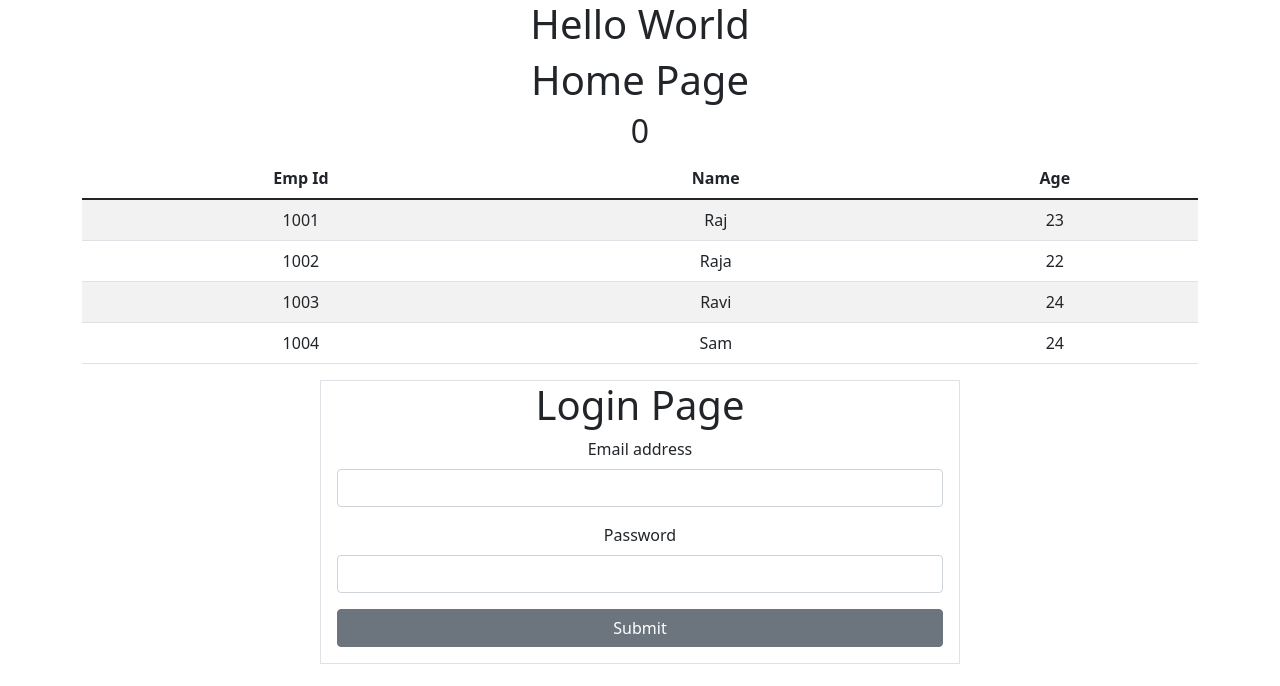
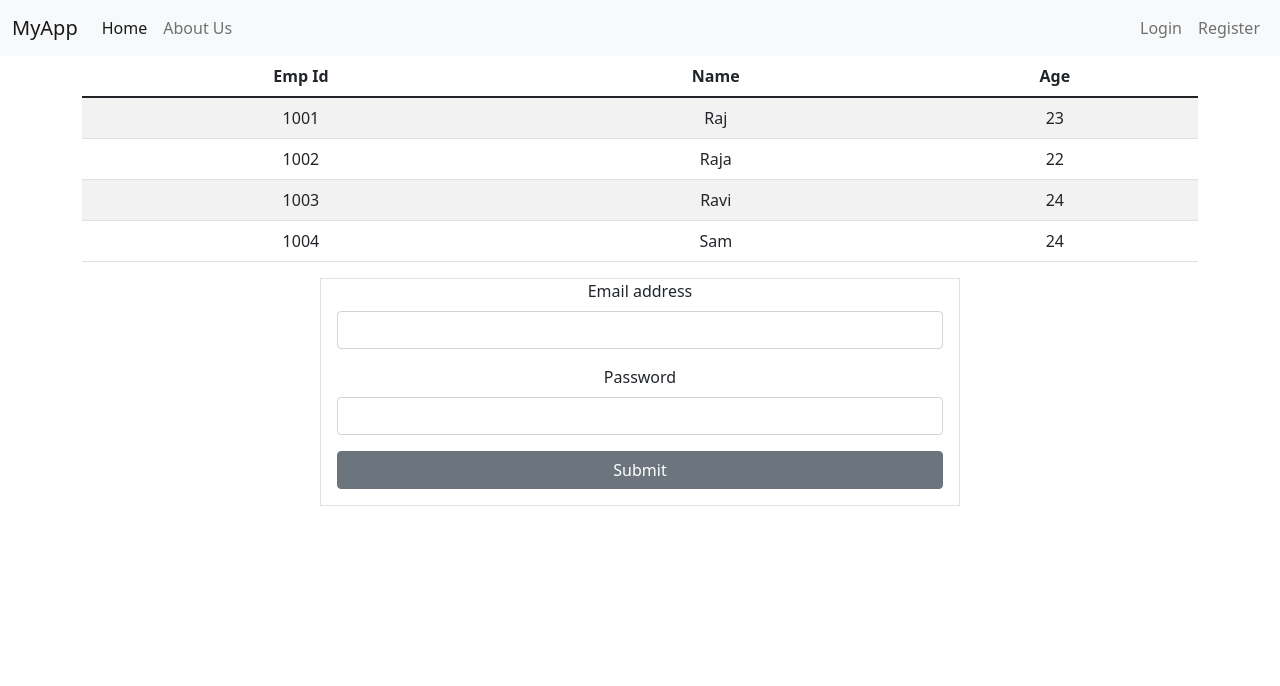
Before and after one commit to sudheerkumarr/React_5Apr, a React (Create React App) app in the folder myapp/: page / in a window 1280 px wide. Shown: the top 686 px of the page. Built offline with nearby package versions, Linux system fonts and the light colour scheme.

Commit message:
added components

```diff
--- a/myapp/src/App.js
+++ b/myapp/src/App.js
@@ -3,11 +3,12 @@
 import Home from "./components/home"; // importing Home class component from home module
 import Login from "./components/login"; // import Login functional component from login module
 import "bootstrap/dist/css/bootstrap.css"; // import bootstrap
+import Nav from "./components/nav";
 
 function App() {
   return (
     <div className="App">
-      <h1>Hello World</h1>
+      <Nav />
       <Home />
       <Login />
     </div>
--- /dev/null
+++ b/myapp/src/components/emptable.jsx
@@ -0,0 +1,40 @@
+import React, { Component } from "react";
+
+class EmployeeTable extends Component {
+  render() {
+    return (
+      <table className="table table-striped">
+        <thead>
+          <tr>
+            <th>Emp Id</th>
+            <th>Name</th>
+            <th>Age</th>
+          </tr>
+        </thead>
+        <tbody>
+          {/* <tr>
+              <td>{this.state.employee.empId}</td>
+              <td>{this.state.employee.name}</td>
+              <td>{this.state.employee.age}</td>
+            </tr> */}
+          {/* {this.state.employees.map((emp) => (
+            <tr>
+              <td>{emp.empId}</td>
+              <td>{emp.name}</td>
+              <td>{emp.age}</td>
+            </tr>
+          ))} */}
+          {this.props.employees.map((emp) => (
+            <tr>
+              <td>{emp.empId}</td>
+              <td>{emp.name}</td>
+              <td>{emp.age}</td>
+            </tr>
+          ))}
+        </tbody>
+      </table>
+    );
+  }
+}
+
+export default EmployeeTable;
--- a/myapp/src/components/home.jsx
+++ b/myapp/src/components/home.jsx
@@ -10,6 +10,7 @@
  sfc - stateless functional component
 */
 import React, { Component } from "react";
+import EmployeeTable from "./emptable";
 
 class Home extends Component {
   state = {
@@ -29,31 +30,11 @@
   render() {
     return (
       <div className="container">
-        <h1>Home Page</h1>
-        <h2>{this.state.counter}</h2>
-        <table className="table table-striped">
-          <thead>
-            <tr>
-              <th>Emp Id</th>
-              <th>Name</th>
-              <th>Age</th>
-            </tr>
-          </thead>
-          <tbody>
-            {/* <tr>
-              <td>{this.state.employee.empId}</td>
-              <td>{this.state.employee.name}</td>
-              <td>{this.state.employee.age}</td>
-            </tr> */}
-            {this.state.employees.map((emp) => (
-              <tr>
-                <td>{emp.empId}</td>
-                <td>{emp.name}</td>
-                <td>{emp.age}</td>
-              </tr>
-            ))}
-          </tbody>
-        </table>
+        <EmployeeTable
+          employees={this.state.employees}
+          emp={this.state.employee}
+          counter={this.state.counter}
+        />
       </div>
     );
   }
--- a/myapp/src/components/login.jsx
+++ b/myapp/src/components/login.jsx
@@ -6,7 +6,6 @@
 const Login = () => {
   return (
     <div className="mx-auto w-50 border px-3 pb-3 ">
-      <h1>Login Page</h1>
       <form>
         <div class="mb-3">
           <label for="exampleInputEmail1" class="form-label">
--- a/myapp/src/components/nav.jsx
+++ b/myapp/src/components/nav.jsx
@@ -0,0 +1,50 @@
+import React from "react";
+
+const Nav = () => {
+  return (
+    <nav className="navbar navbar-expand-lg navbar-light bg-light">
+      <div className="container-fluid">
+        <a className="navbar-brand" href="#">
+          MyApp
+        </a>
+        <button
+          className="navbar-toggler"
+          type="button"
+          data-bs-toggle="collapse"
+          data-bs-target="#navbarNav"
+          aria-controls="navbarNav"
+          aria-expanded="false"
+          aria-label="Toggle navigation"
+        >
+          <span className="navbar-toggler-icon"></span>
+        </button>
+        <div className="collapse navbar-collapse" id="navbarNav">
+          <ul className="navbar-nav">
+            <li className="nav-item">
+              <a className="nav-link active" aria-current="page" href="#">
+                Home
+              </a>
+            </li>
+            <li className="nav-item">
+              <a className="nav-link" href="#">
+                About Us
+              </a>
+            </li>
+          </ul>
+          <ul className="ms-auto navbar-nav ">
+            <li className="nav-item">
+              <a className="nav-link" href="#">
+                Login
+              </a>
+            </li>
+            <li className="nav-item">
+              <a className="nav-link ">Register</a>
+            </li>
+          </ul>
+        </div>
+      </div>
+    </nav>
+  );
+};
+
+export default Nav;
```
